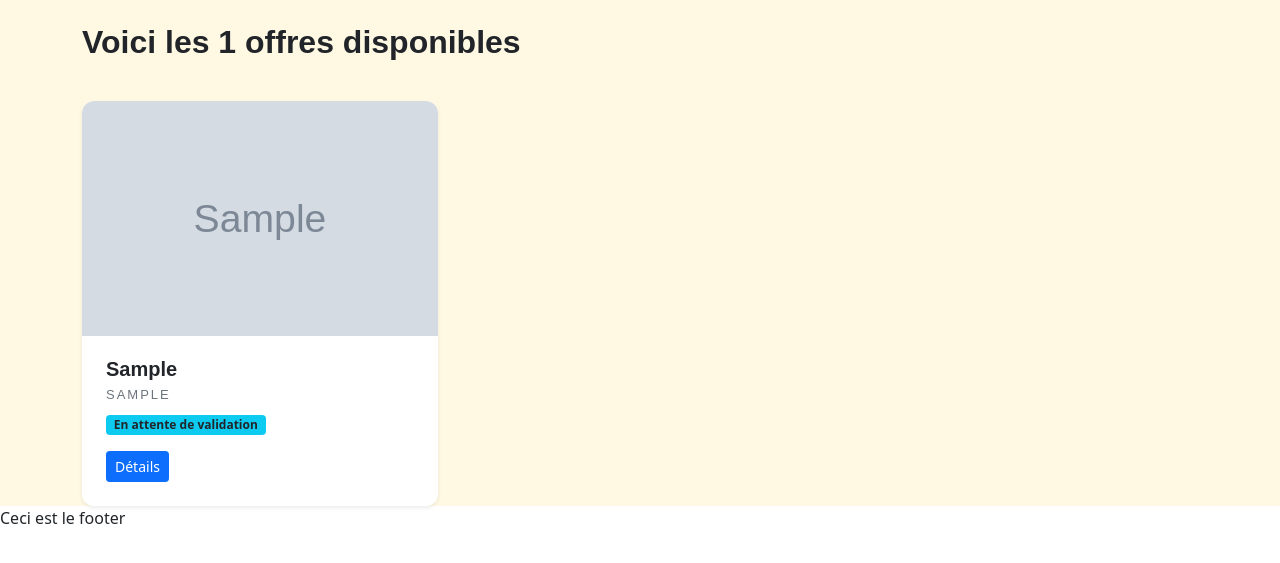
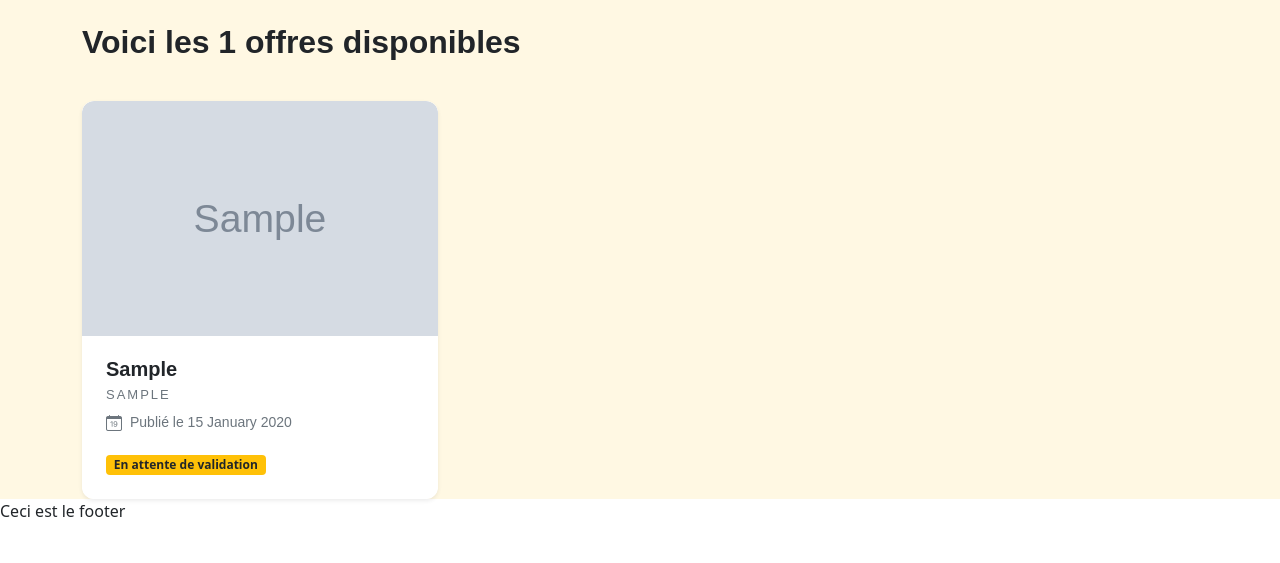
Before and after one commit to Iry77/stagemanager, a Django app: page /offres/ in a window 1280 px wide. Shown: the part 57-620 px from the top of the page. Run offline with Django 5.2, Linux system fonts and the light colour scheme; tables that the repository leaves empty hold one stand-in row (values such as "Sample post"); grey boxes marked "Sample" are stand-in pictures; some libraries are stand-ins or nearby versions; some web fonts are replaced.

Commit message:
Màj (encore) de la liste des offres

```diff
--- a/stagemanager/applistagemanager/static/applistagemanager/css/components/offres.css
+++ b/stagemanager/applistagemanager/static/applistagemanager/css/components/offres.css
@@ -100,3 +100,7 @@
     font-family: 'General Sans', sans-serif;
     font-weight: bolder;
 }
+
+small{
+    font-family: 'General Sans', sans-serif;
+}
--- a/stagemanager/applistagemanager/templates/applistagemanager/offres.html
+++ b/stagemanager/applistagemanager/templates/applistagemanager/offres.html
@@ -20,16 +20,20 @@
         <div class="card-body d-flex flex-column card-custom-info">
           <h5 class="card-title">{{ offre.intitule }}</h5>
           <h6 class="card-subtitle mb-2 text-muted">{{ offre.organisme }}</h6>
-
+          <div class="d-flex align-items-center text-muted mb-3">
+            <i class="bi bi-calendar-date me-2"></i>
+            <small>
+                Publié le {{ offre.date_publication|date:"d F Y" }}
+            </small>
+          </div>
           <p class="card-text">
-            <span class="badge bg-info text-dark">{{ offre.get_etat_display }}</span>
+            <span class="badge
+              {% if offre.etat == 'validee' %} bg-success
+              {% elif offre.etat == 'refusee' %} bg-danger
+              {% elif offre.etat == 'cloturee' %} bg-secondary
+              {% else %} bg-warning text-dark {% endif %}">{{ offre.get_etat_display }}
+            </span>
           </p>
-
-          <div class="mt-auto">
-            <a href="/offres/{{ offre.id_offre }}" class="btn btn-primary btn-sm position-relative" style="z-index: 10;">
-                Détails
-            </a>
-          </div>
         </div>
       </div>
     </div>
```
